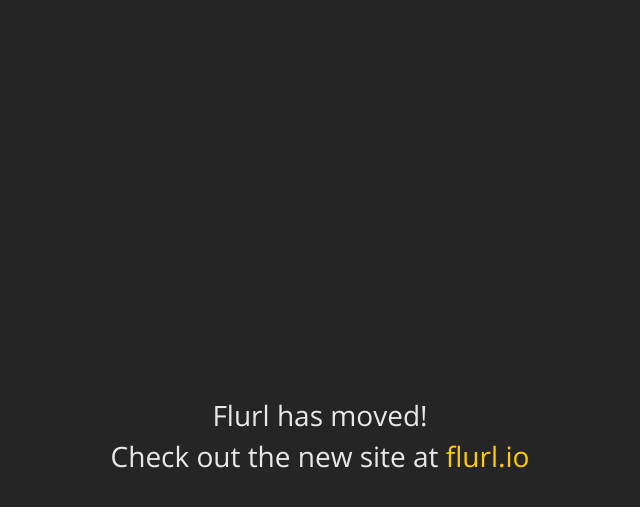
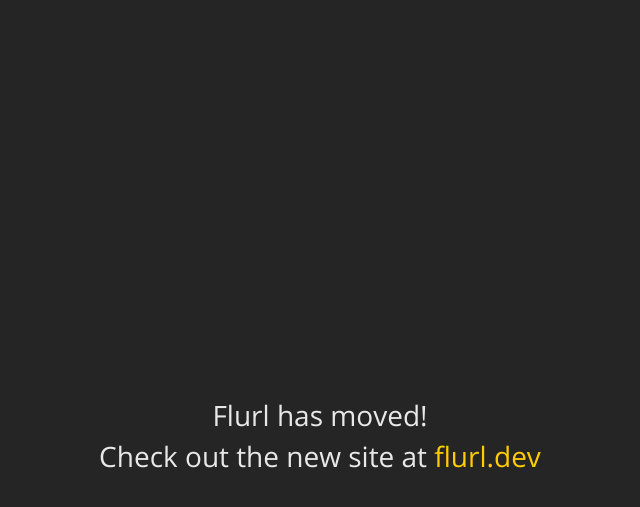
Before and after one commit to tmenier/Flurl, a Jekyll site: the page built from index.md, in a window 1280 px wide. Shown: the top 507 px of the page, without its empty margins (320-960 px from the left). Built offline with Jekyll 4.4.1, drawn with Linux system fonts in a browser that asks for light colours.

Commit message:
new domain again

```diff
--- a/_config.yml
+++ b/_config.yml
@@ -1,5 +1,5 @@
-new_home:         flurl.io
-new_home_url:     https://flurl.io
+new_home:         flurl.dev
+new_home_url:     https://flurl.dev
 
 # Dependencies
 markdown:         kramdown
```
